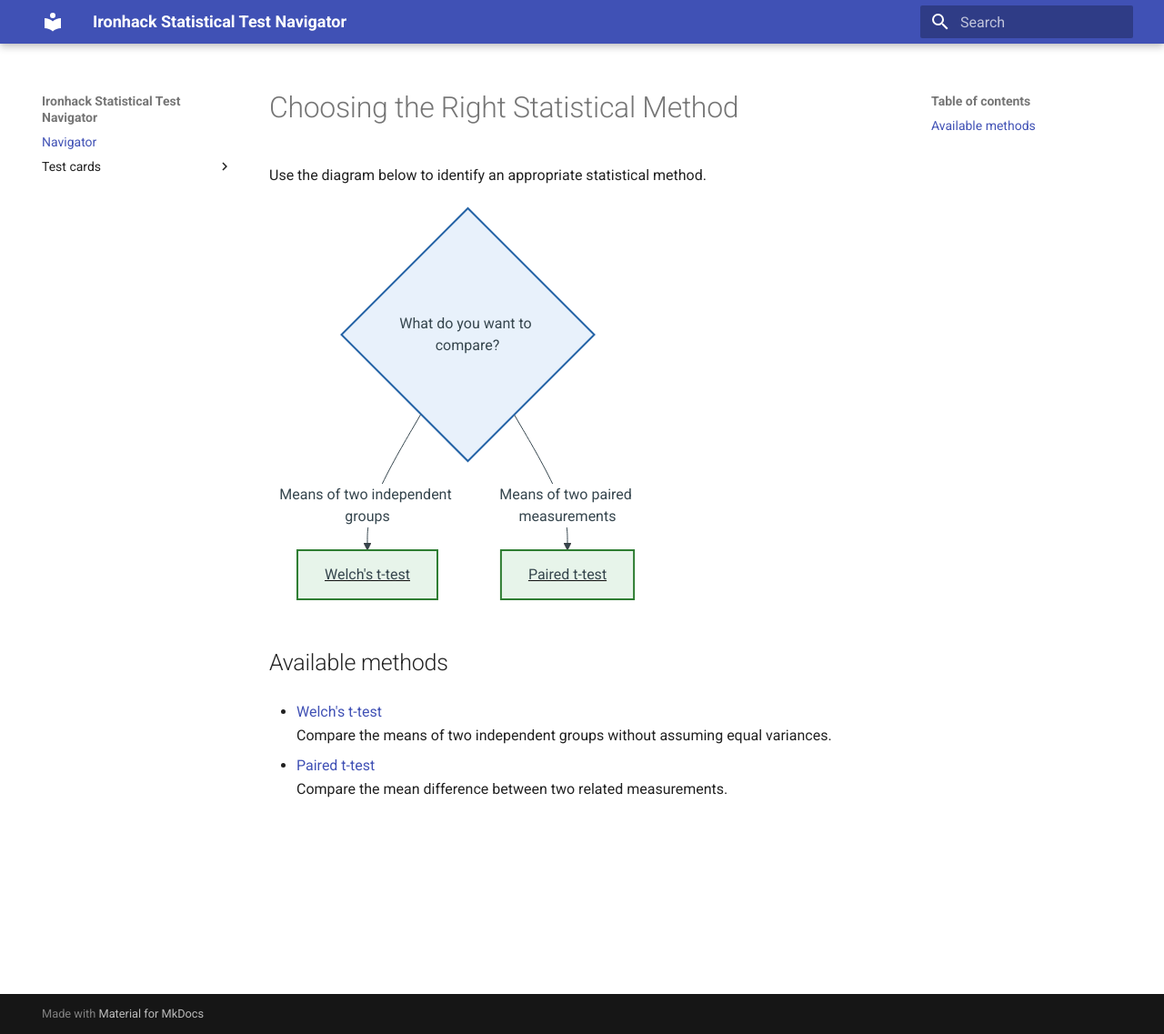
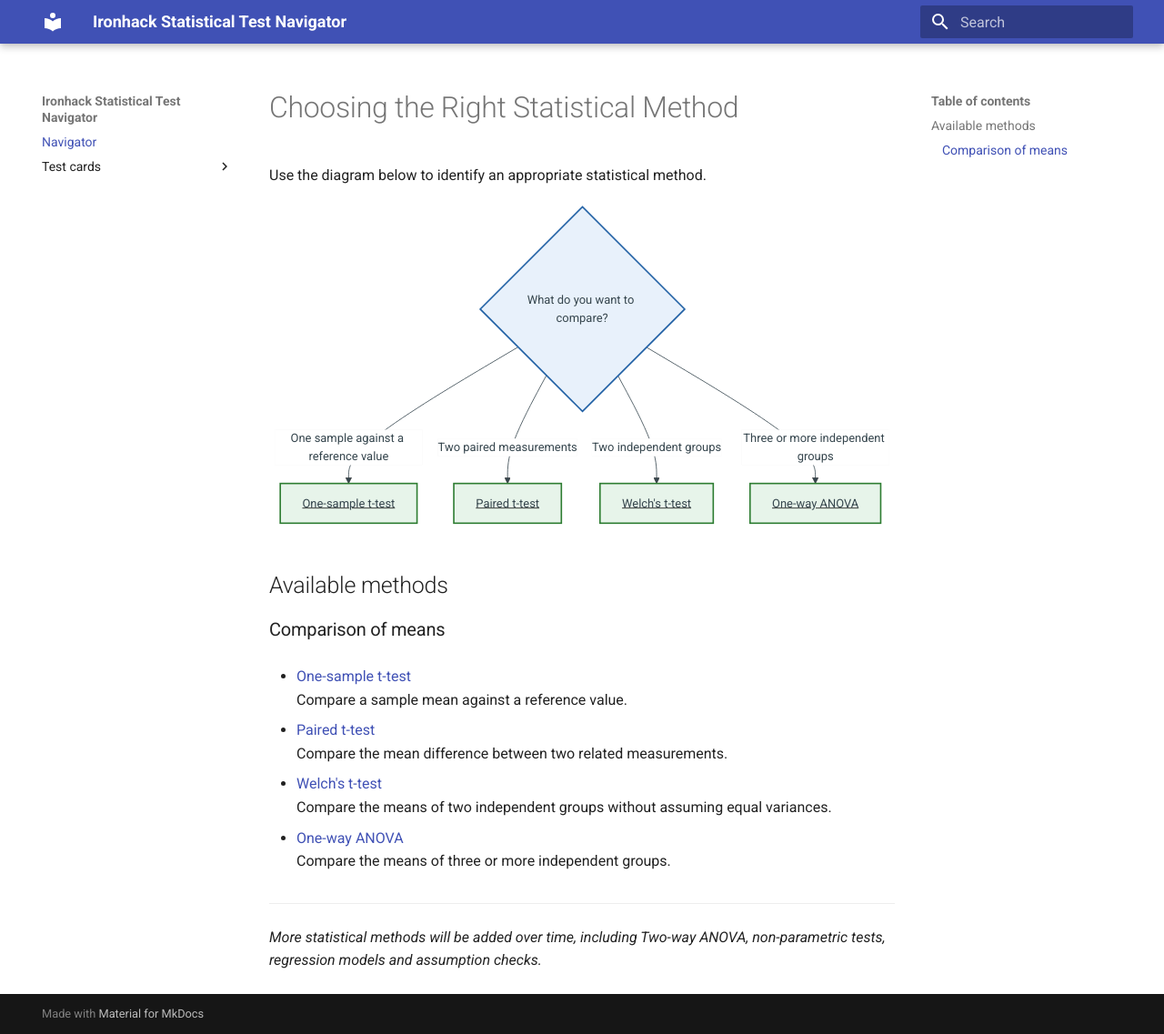
Before and after one commit to ironhack-edu/StatNavigator, an MkDocs documentation site: the page built from docs/index.md, in a window 1280 px wide and 1137 px high. Shown: the whole window at 91% size. Built offline with MkDocs 1.6.1 and Material for MkDocs 9.7.7, drawn with Linux system fonts in a browser that asks for light colours.

Commit message:
Added one-sample-t-test, and one-way-anova test

````diff
--- a/docs/index.md
+++ b/docs/index.md
@@ -4,25 +4,42 @@ Use the diagram below to identify an appropriate statistical method.
 
 ```mermaid
 flowchart TD
+
     START{"What do you want to compare?"}
 
-    START -->|"Means of two independent groups"| WELCH["Welch's t-test"]
-    START -->|"Means of two paired measurements"| PAIRED["Paired t-test"]
+    START -->|"One sample against a reference value"| ONE["One-sample t-test"]
+    START -->|"Two paired measurements"| PAIRED["Paired t-test"]
+    START -->|"Two independent groups"| WELCH["Welch's t-test"]
+    START -->|"Three or more independent groups"| ANOVA["One-way ANOVA"]
 
+    click ONE "tests/one-sample-t-test/" "Open the One-sample t-test card"
+    click PAIRED "tests/paired-t-test/" "Open the Paired t-test card"
     click WELCH "tests/welch-t-test/" "Open the Welch's t-test card"
-    click PAIRED "tests/paired-t-test/" "Open the paired t-test card"
+    click ANOVA "tests/one-way-anova/" "Open the One-way ANOVA card"
 
     classDef question fill:#e8f1fb,stroke:#2463a6,stroke-width:2px,color:#111;
     classDef continuous fill:#e7f4ea,stroke:#2e7d32,stroke-width:2px,color:#111;
 
     class START question;
-    class WELCH,PAIRED continuous;
+    class ONE,PAIRED,WELCH,ANOVA continuous;
 ```
 
 ## Available methods
 
+### Comparison of means
+
+- [One-sample t-test](tests/one-sample-t-test.md)
+  Compare a sample mean against a reference value.
+
+- [Paired t-test](tests/paired-t-test.md)
+  Compare the mean difference between two related measurements.
+
 - [Welch's t-test](tests/welch-t-test.md)
   Compare the means of two independent groups without assuming equal variances.
 
-- [Paired t-test](tests/paired-t-test.md)
-  Compare the mean difference between two related measurements.
+- [One-way ANOVA](tests/one-way-anova.md)
+  Compare the means of three or more independent groups.
+
+---
+
+*More statistical methods will be added over time, including Two-way ANOVA, non-parametric tests, regression models and assumption checks.*
````
Also changed, not shown: 2 other files.
